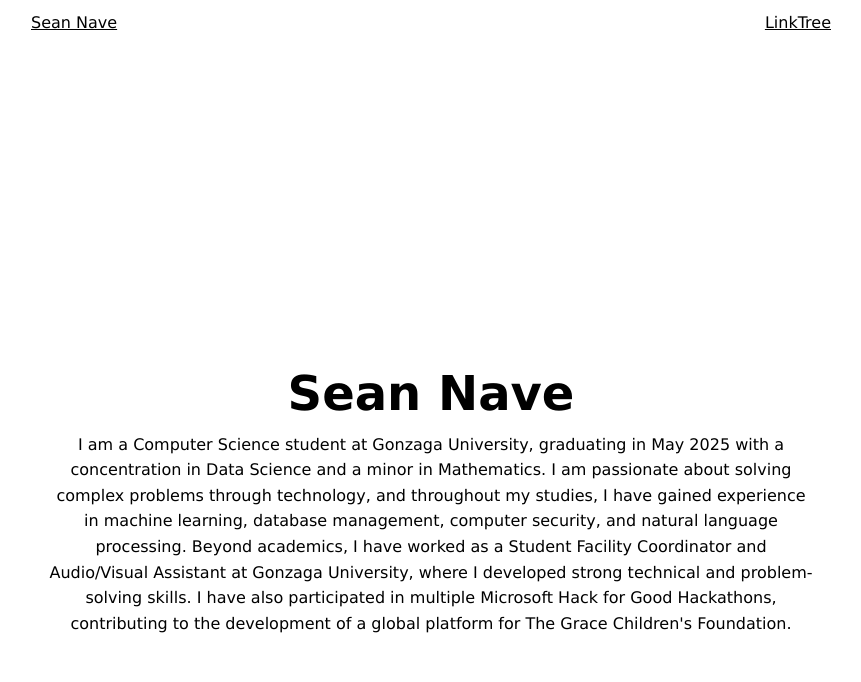
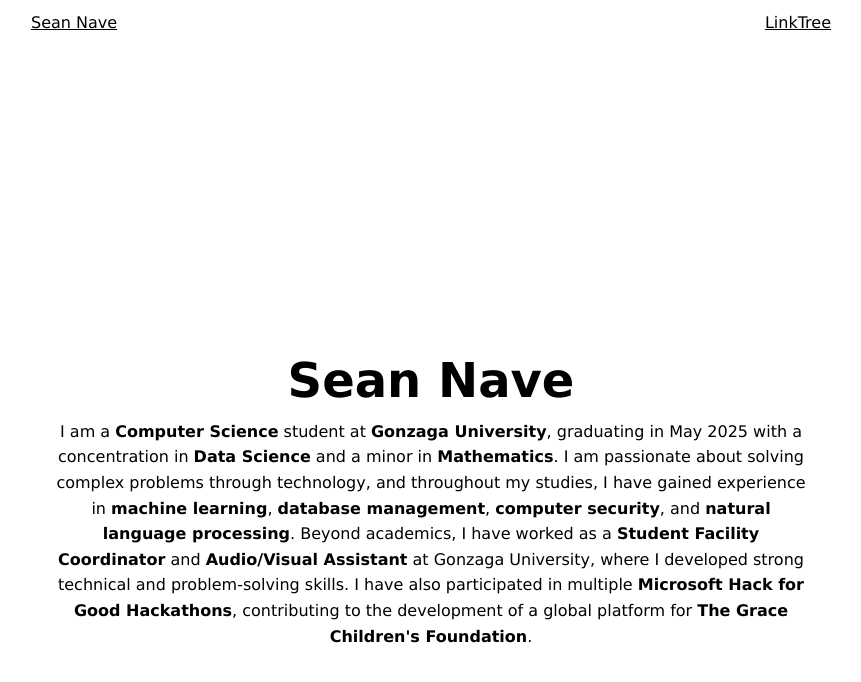
Before and after one commit to seannave211/personal_web, a Jekyll site: the page built from index.html, in a window 1280 px wide and 900 px high. Shown: the top 682 px of the window, without its empty margins (209-1070 px from the left). Built offline with Jekyll 4.4.1, drawn with Linux system fonts in a browser that asks for light colours.

Commit message:
feat: revise style on index

```diff
--- a/index.html
+++ b/index.html
@@ -8,23 +8,18 @@ extra_css: assets/css/mainpage.css
 <section id="hero_section">
     <h1>Sean Nave</h1>
     <p id="hero_desc">
-        I am a <span class="bold">Computer Science</span> student at
-        <span class="bold">Gonzaga University</span>, graduating in May 2025
-        with a concentration in <span class="bold">Data Science</span> and a
-        minor in <span class="bold">Mathematics</span>. I am passionate about
-        solving complex problems through technology, and throughout my studies,
-        I have gained experience in <span class="bold">machine learning</span>,
-        <span class="bold">database management</span>,
-        <span class="bold">computer security</span>, and
-        <span class="bold">natural language processing</span>. Beyond academics,
-        I have worked as a
-        <span class="bold">Student Facility Coordinator</span> and
-        <span class="bold">Audio/Visual Assistant</span> at Gonzaga University,
-        where I developed strong technical and problem-solving skills. I have
-        also participated in multiple
-        <span class="bold">Microsoft Hack for Good Hackathons</span>,
-        contributing to the development of a global platform for
-        <span class="bold">The Grace Children's Foundation</span>.
+        I am a <b>Computer Science</b> student at <b>Gonzaga University</b>,
+        graduating in May 2025 with a concentration in <b>Data Science</b> and a
+        minor in <b>Mathematics</b>. I am passionate about solving complex
+        problems through technology, and throughout my studies, I have gained
+        experience in <b>machine learning</b>, <b>database management</b>,
+        <b>computer security</b>, and <b>natural language processing</b>. Beyond
+        academics, I have worked as a <b>Student Facility Coordinator</b> and
+        <b>Audio/Visual Assistant</b> at Gonzaga University, where I developed
+        strong technical and problem-solving skills. I have also participated in
+        multiple <b>Microsoft Hack for Good Hackathons</b>, contributing to the
+        development of a global platform for
+        <b>The Grace Children's Foundation</b>.
     </p>
 </section>
 <!-- end main content -->
```
